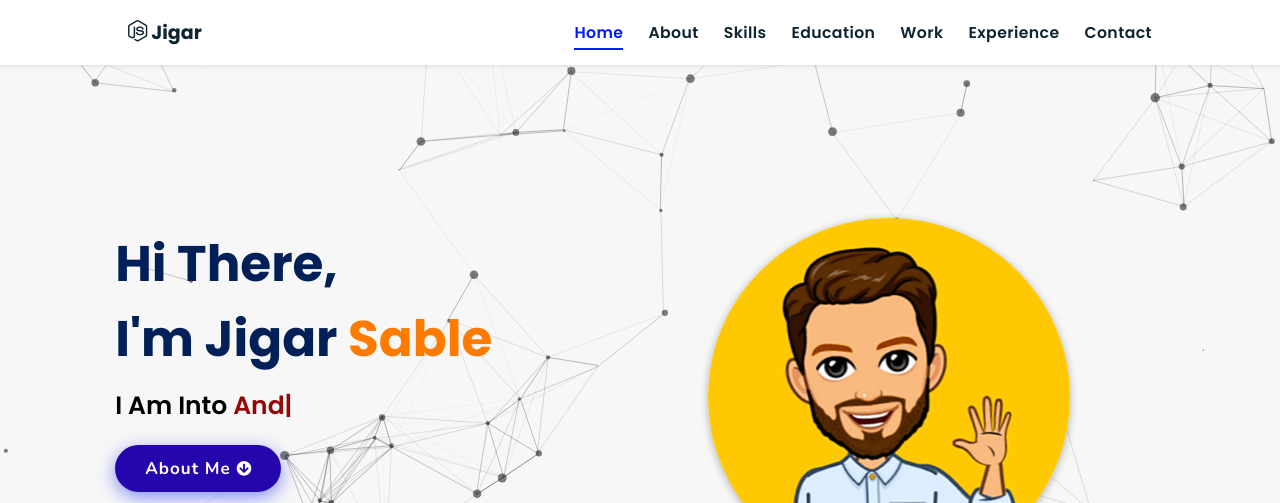
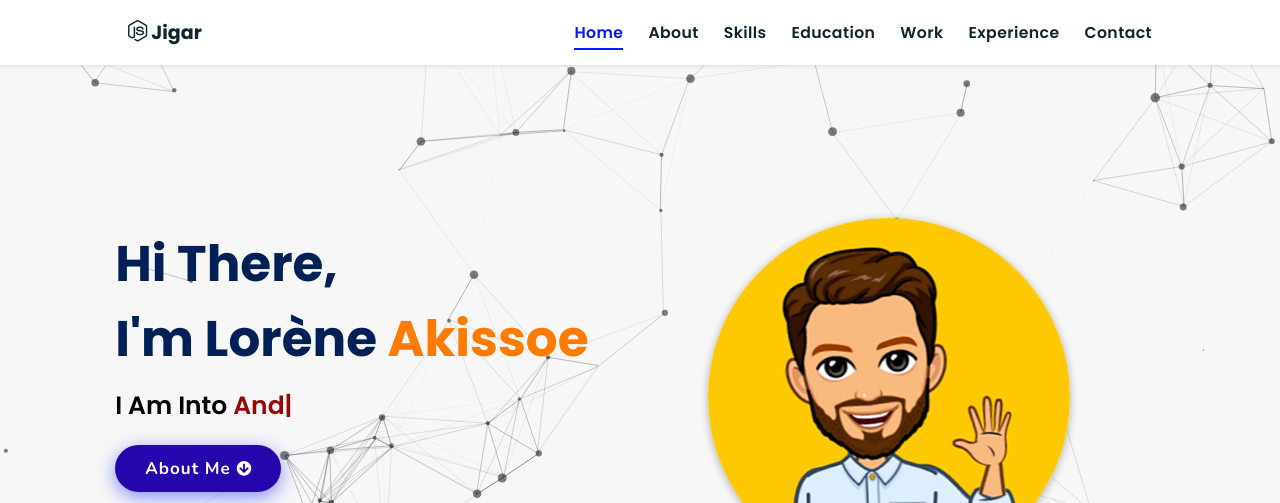
Before and after one commit to lakissoe/aurelia-akissoe, a plain HTML site: page index.html in a window 1280 px wide. Shown: the top 503 px of the page. Drawn offline with nearby package versions, Linux system fonts and the light colour scheme.

Commit message:
Update index.html

```diff
--- a/index.html
+++ b/index.html
@@ -46,7 +46,7 @@
     <div id="particles-js"></div>
 
     <div class="content">
-    <h2>Hi There,<br/> I'm Jigar <span>Sable</span></h2>
+    <h2>Hi There,<br/> I'm Lorène <span>Akissoe</span></h2>
     <p>i am into <span class="typing-text"></span></p>
     <a href="#about" class="btn"><span>About Me</span>
       <i class="fas fa-arrow-circle-down"></i>
```
